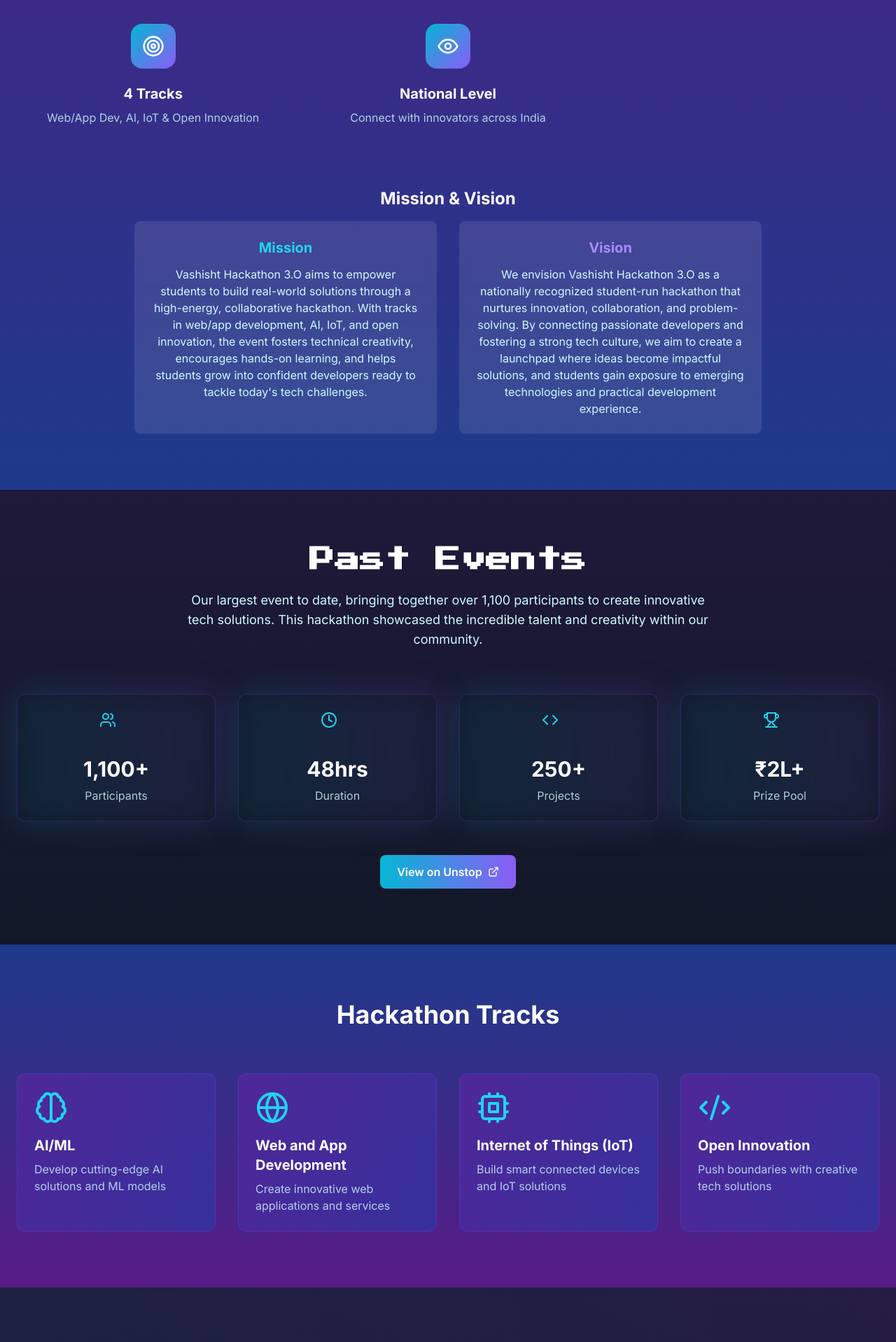
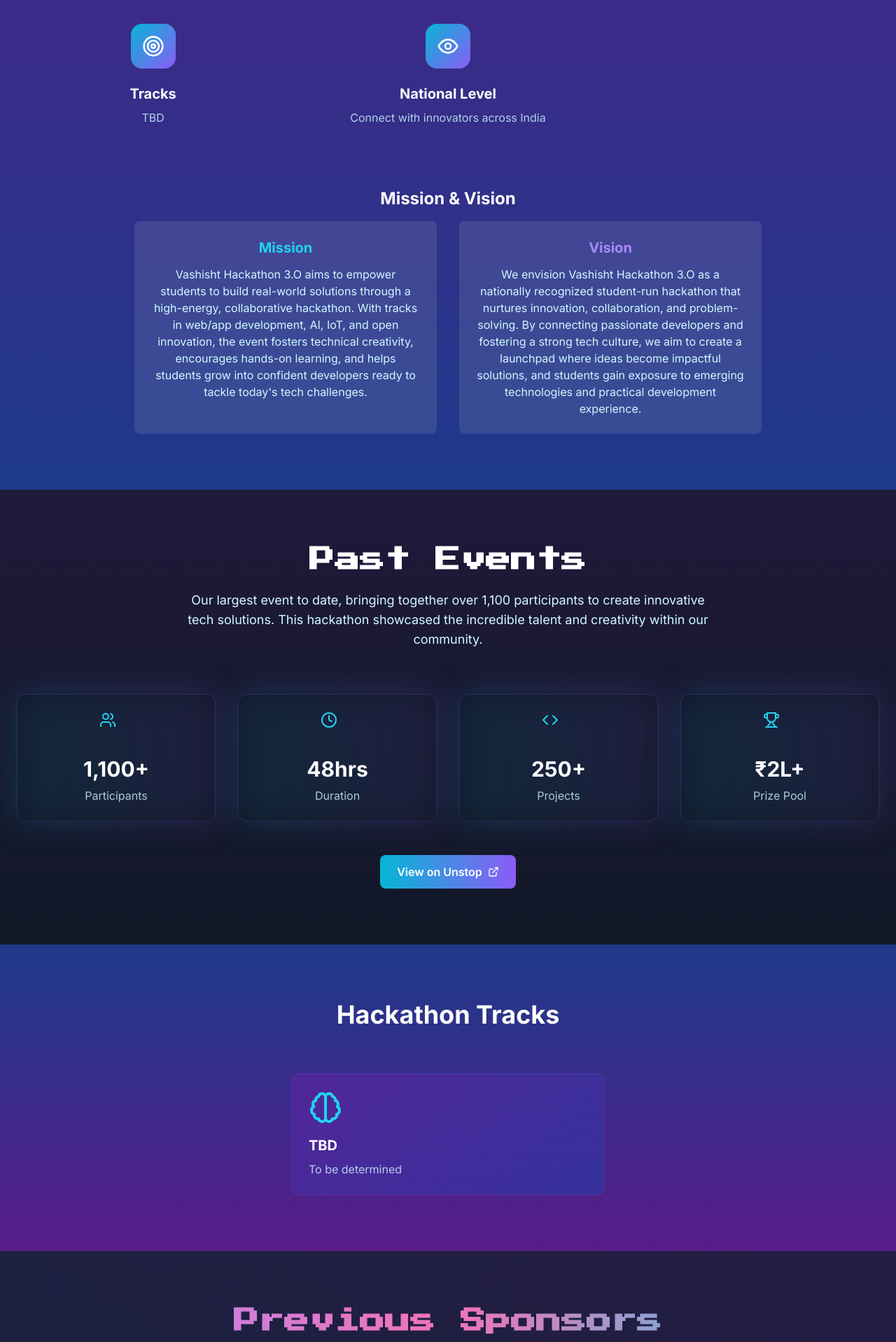
Before and after one commit to DevClubIIITDM/IIITDM_HACKS, a Next.js app: page / in a window 1280 px wide. Shown: the part 1440-3358 px from the top of the page at 70% size. Built offline with nearby package versions, Linux system fonts and the light colour scheme.

Commit message:
Refactor Tracks and About components to update track titles and descriptions to 'TBD'; comment out previous track entries for future implementation.

```diff
--- a/components/About.tsx
+++ b/components/About.tsx
@@ -21,8 +21,8 @@
     },
     {
       icon: <Target className="w-8 h-8" />,
-      title: '4 Tracks',
-      description: 'Web/App Dev, AI, IoT & Open Innovation'
+      title: 'Tracks',
+      description: 'TBD'
     },
     {
       icon: <Eye className="w-8 h-8" />,
--- a/components/Tracks.tsx
+++ b/components/Tracks.tsx
@@ -5,24 +5,24 @@
 const tracks = [
   {
     icon: <Brain className="w-12 h-12" />,
-    title: 'AI/ML',
-    description: 'Develop cutting-edge AI solutions and ML models'
+    title: 'TBD',
+    description: 'To be determined'
   },
-  {
-    icon: <Globe className="w-12 h-12" />,
-    title: 'Web and App Development',
-    description: 'Create innovative web applications and services'
-  },
-  {
-    icon: <Cpu className="w-12 h-12" />,
-    title: 'Internet of Things (IoT)',
-    description: 'Build smart connected devices and IoT solutions'
-  },
-  {
-    icon: <Code2 className="w-12 h-12" />,
-    title: 'Open Innovation',
-    description: 'Push boundaries with creative tech solutions'
-  }
+  // {
+  //   icon: <Globe className="w-12 h-12" />,
+  //   title: 'TBD',
+  //   description: 'To be determined'
+  // },
+  // {
+  //   icon: <Cpu className="w-12 h-12" />,
+  //   title: 'TBD',
+  //   description: 'To be determined'
+  // },
+  // {
+  //   icon: <Code2 className="w-12 h-12" />,
+  //   title: 'TBD',
+  //   description: 'To be determined'
+  // }
 ];
 
 export const Tracks = () => {
@@ -37,7 +37,7 @@
           Hackathon Tracks
         </motion.h2>
 
-        <div className="grid grid-cols-1 md:grid-cols-2 lg:grid-cols-4 gap-8">
+        <div className="grid grid-cols-1 gap-8 justify-center max-w-md mx-auto">
           {tracks.map((track, index) => (
             <motion.div
               key={track.title}
```
